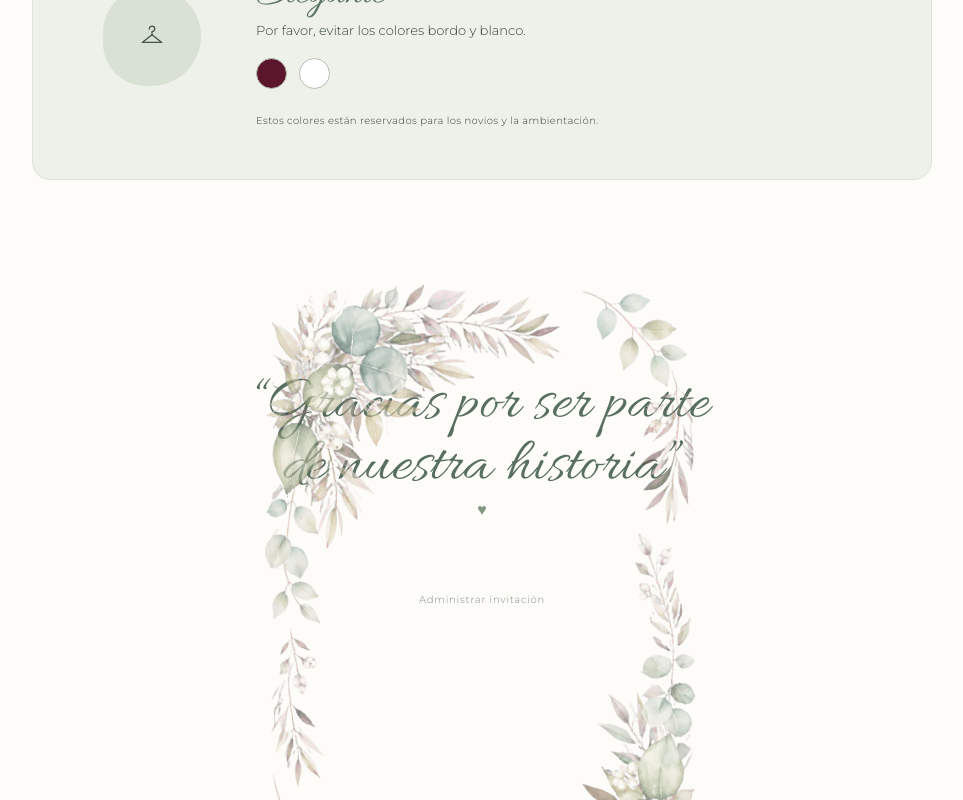
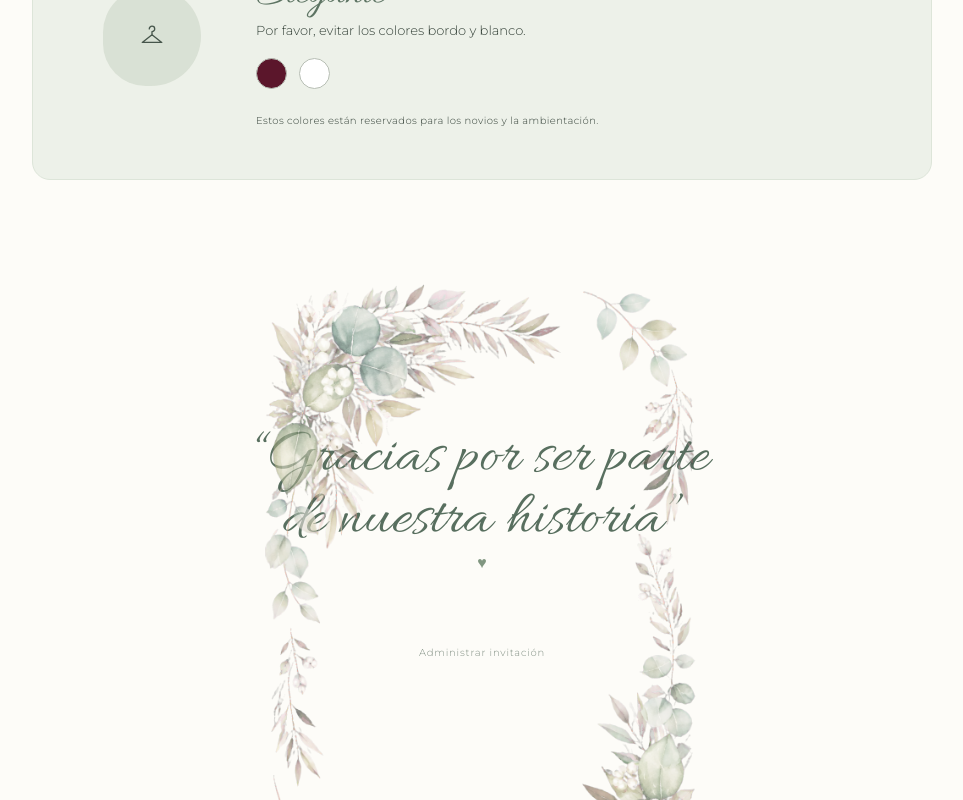
Before and after one commit to artezer-arg/BodaChatgpt, a React (Vite) app: page / in a window 1280 px wide. Shown: the part 3841-4641 px from the top of the page, without its empty margins (158-1121 px from the left). Built offline with nearby package versions, Linux system fonts and the light colour scheme; no server answers; the database is empty.

Commit message:
fix: adjust footer vertical layout to avoid overlapping with botanical bottom frame

```diff
--- a/src/index.css
+++ b/src/index.css
@@ -390,9 +390,10 @@ blockquote {
 .closing {
   text-align: center;
   flex-direction: column;
-  justify-content: center;
+  justify-content: flex-end;
   align-items: center;
   min-height: 620px;
+  padding-bottom: 140px;
   display: flex;
 }
 
```
